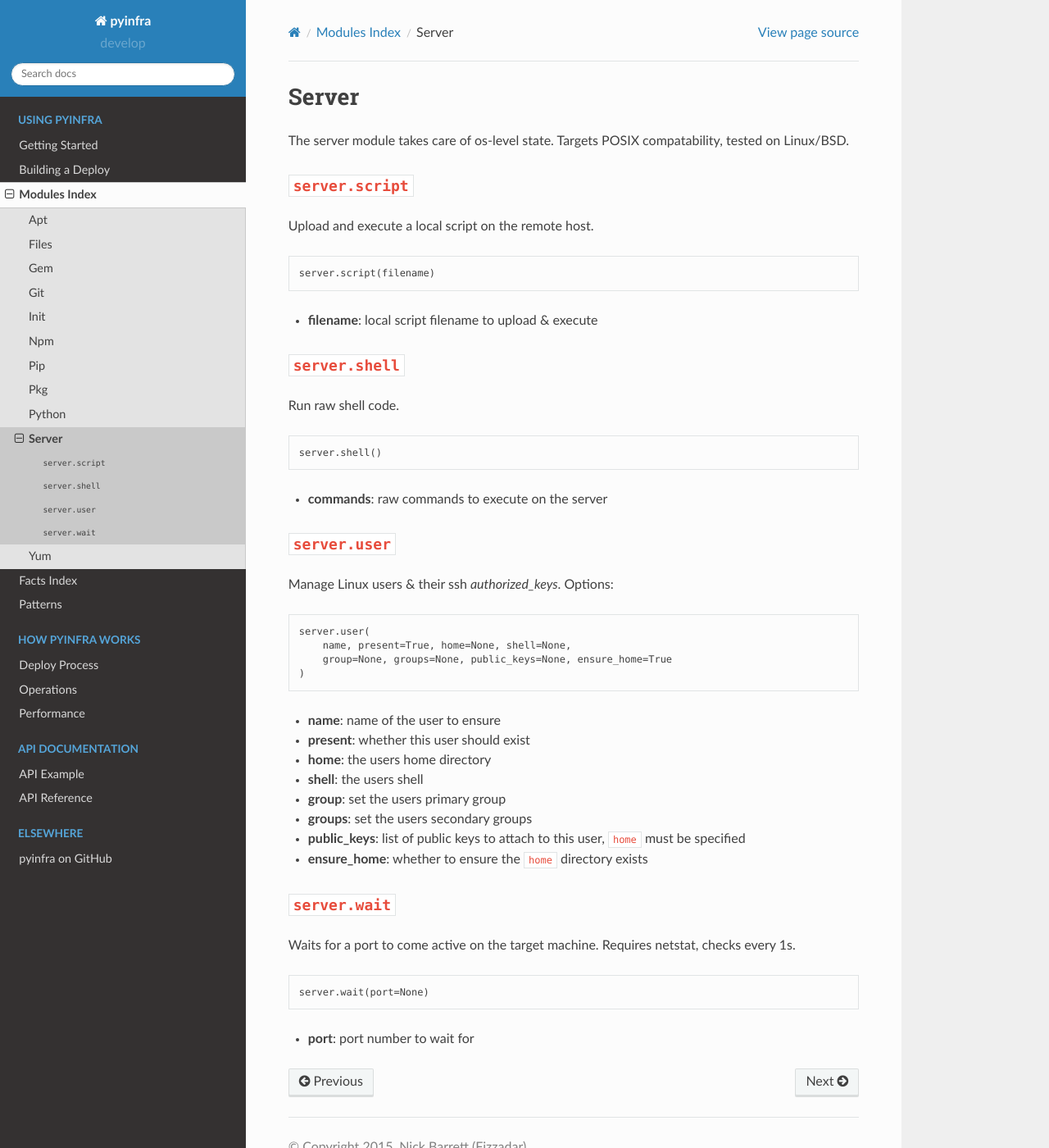
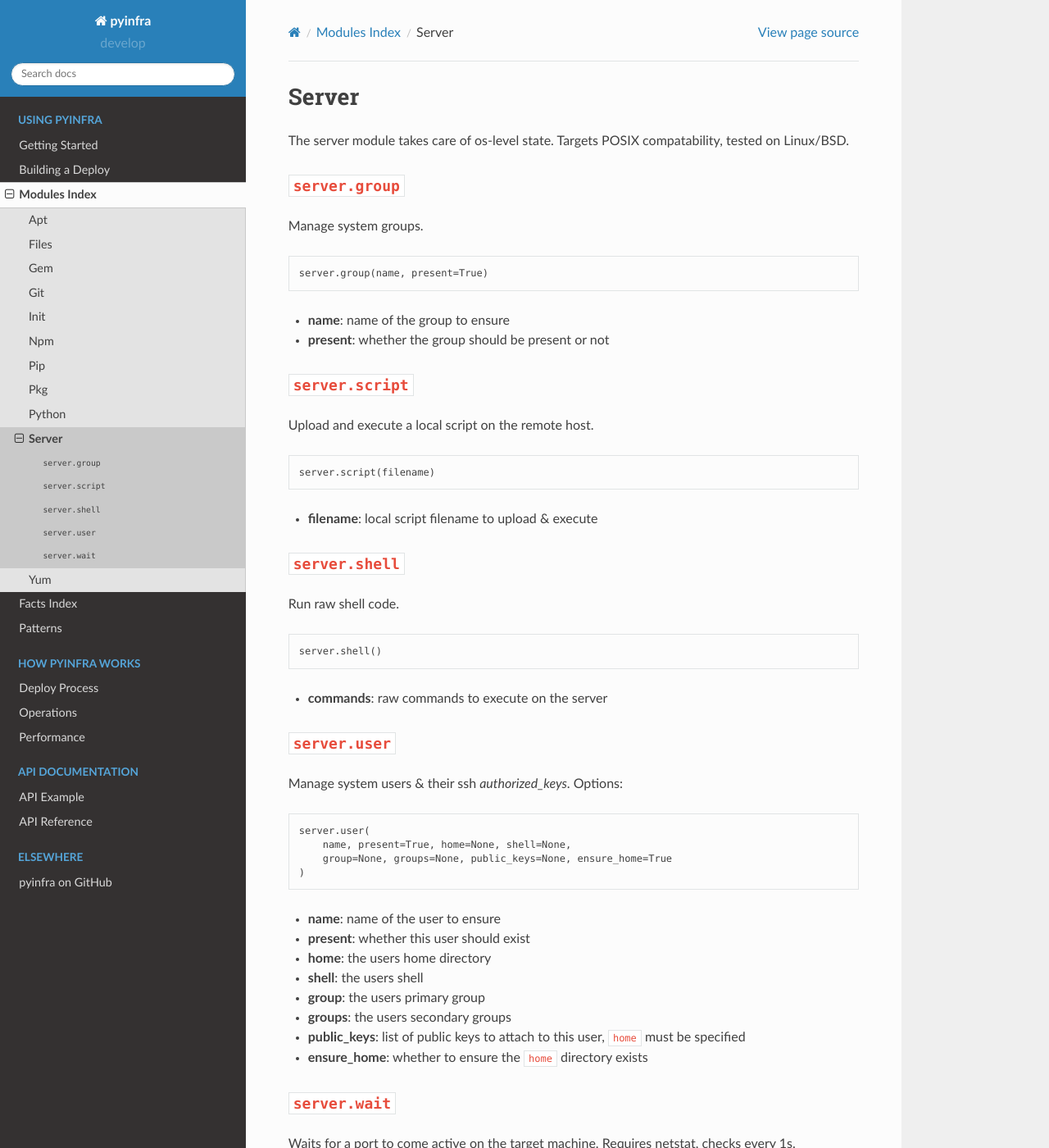
Before and after one commit to pyinfra-dev/pyinfra, a Sphinx documentation site: the page built from docs/modules/server.rst, in a window 1280 px wide and 1400 px high. Shown: the whole window at 82% size. Built offline with Sphinx 7.4.7 and the Read the Docs theme 2.0.0, drawn with Linux system fonts in a browser that asks for light colours.

Commit message:
Documentation update for v0.1.dev11

```diff
--- a/docs/modules/server.rst
+++ b/docs/modules/server.rst
@@ -4,6 +4,19 @@
 
 The server module takes care of os-level state. Targets POSIX compatability, tested on
 Linux/BSD.
+
+:code:`server.group`
+~~~~~~~~~~~~~~~~~~~~
+
+Manage system groups.
+
+.. code:: python
+
+    server.group(name, present=True)
+
++ **name**: name of the group to ensure
++ **present**: whether the group should be present or not
+
 
 :code:`server.script`
 ~~~~~~~~~~~~~~~~~~~~~
@@ -32,7 +45,7 @@
 :code:`server.user`
 ~~~~~~~~~~~~~~~~~~~
 
-Manage Linux users & their ssh `authorized_keys`. Options:
+Manage system users & their ssh `authorized_keys`. Options:
 
 .. code:: python
 
@@ -45,8 +58,8 @@
 + **present**: whether this user should exist
 + **home**: the users home directory
 + **shell**: the users shell
-+ **group**: set the users primary group
-+ **groups**: set the users secondary groups
++ **group**: the users primary group
++ **groups**: the users secondary groups
 + **public_keys**: list of public keys to attach to this user, ``home`` must be specified
 + **ensure_home**: whether to ensure the ``home`` directory exists
 
```
Also changed, not shown: docs/facts.rst (+9 -1 lines).
